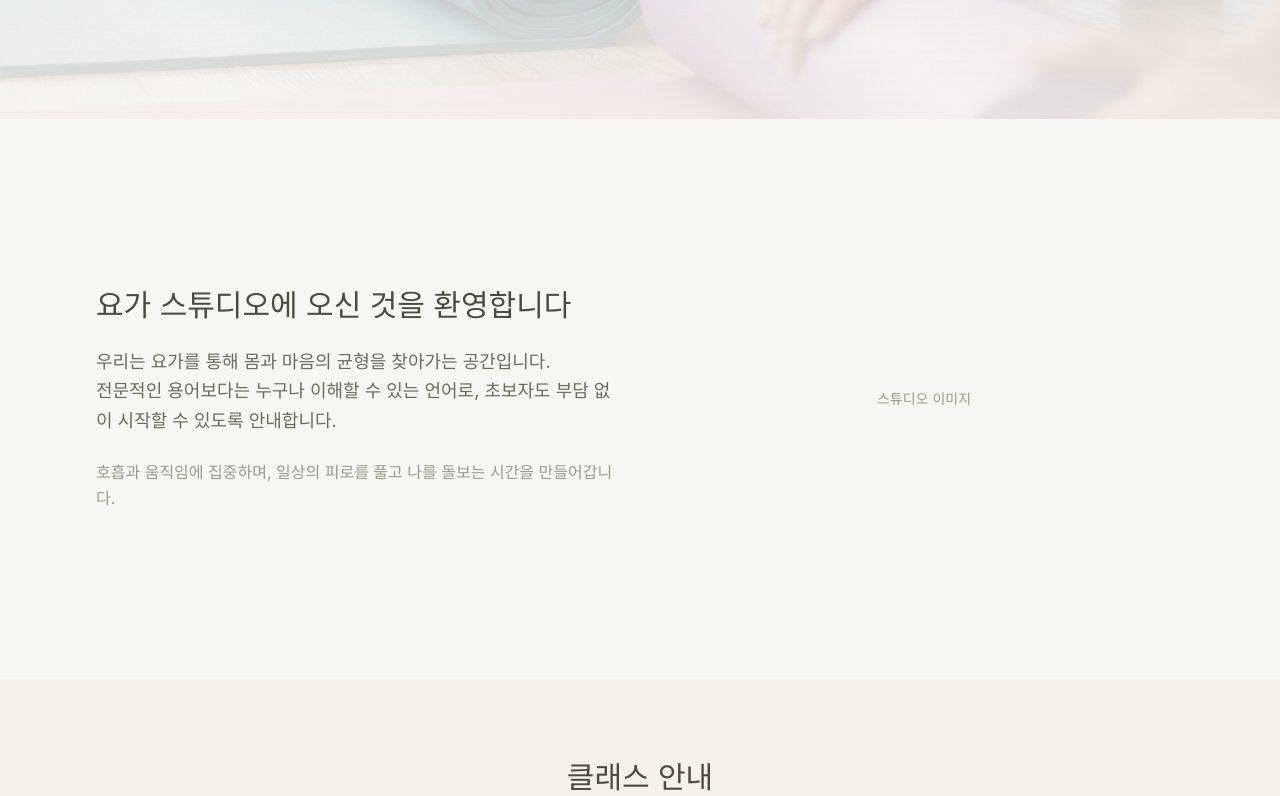
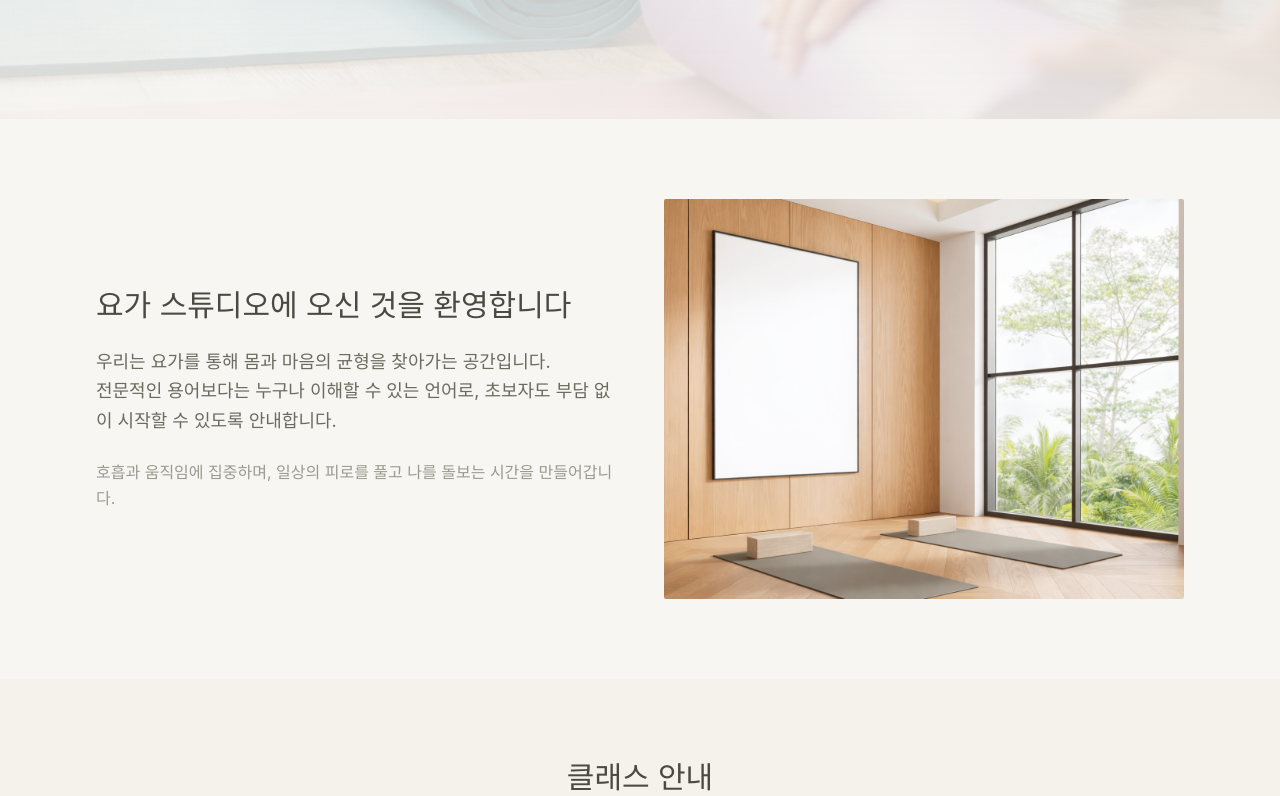
Before and after one commit to guideyoon/yoga, a Next.js app: page / in a window 1280 px wide. Shown: the part 505-1301 px from the top of the page. Built offline with nearby package versions, Linux system fonts and the light colour scheme.

Commit message:
feat: Add s1.png image to studio introduction section

```diff
--- a/app/page.tsx
+++ b/app/page.tsx
@@ -117,11 +117,15 @@ export default function Home() {
           </ScrollFadeIn>
           <ScrollFadeIn delay={200}>
             <ImageHover>
-              <div className="relative h-[400px] bg-gradient-to-br from-natural-soft via-primary-soft to-secondary-soft rounded-sm overflow-hidden">
-                {/* 이미지 플레이스홀더 - 실제 이미지로 교체 필요 */}
-                <div className="absolute inset-0 flex items-center justify-center text-text-light">
-                  <p className="text-sm">스튜디오 이미지</p>
-                </div>
+              <div className="relative h-[400px] rounded-sm overflow-hidden">
+                <Image
+                  src="/s1.png"
+                  alt="요가 스튜디오 공간"
+                  fill
+                  className="object-cover"
+                  priority
+                  quality={90}
+                />
               </div>
             </ImageHover>
           </ScrollFadeIn>
```
Also changed, not shown: public/s1.png (added).
